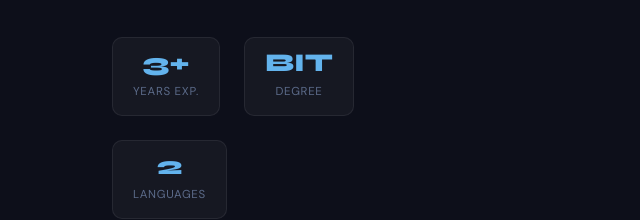
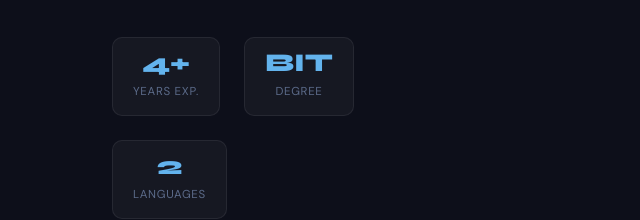
Before and after one commit to itsjustnuwan/itsjustnuwan.github.io, a plain HTML site: page index.html in a window 1280 px wide. Shown: the part 1488-1708 px from the top of the page, 0-640 px from the left. Drawn offline with Linux system fonts and the light colour scheme.

Commit message:
updated exp

```diff
--- a/index.html
+++ b/index.html
@@ -138,7 +138,7 @@
 
           <div class="stat-row">
             <div class="stat-chip" data-tip="Years in banking">
-              <span class="num">3+</span>
+              <span class="num">4+</span>
               <span class="lbl">Years Exp.</span>
             </div>
             <div class="stat-chip" data-tip="University of Moratuwa">
```
